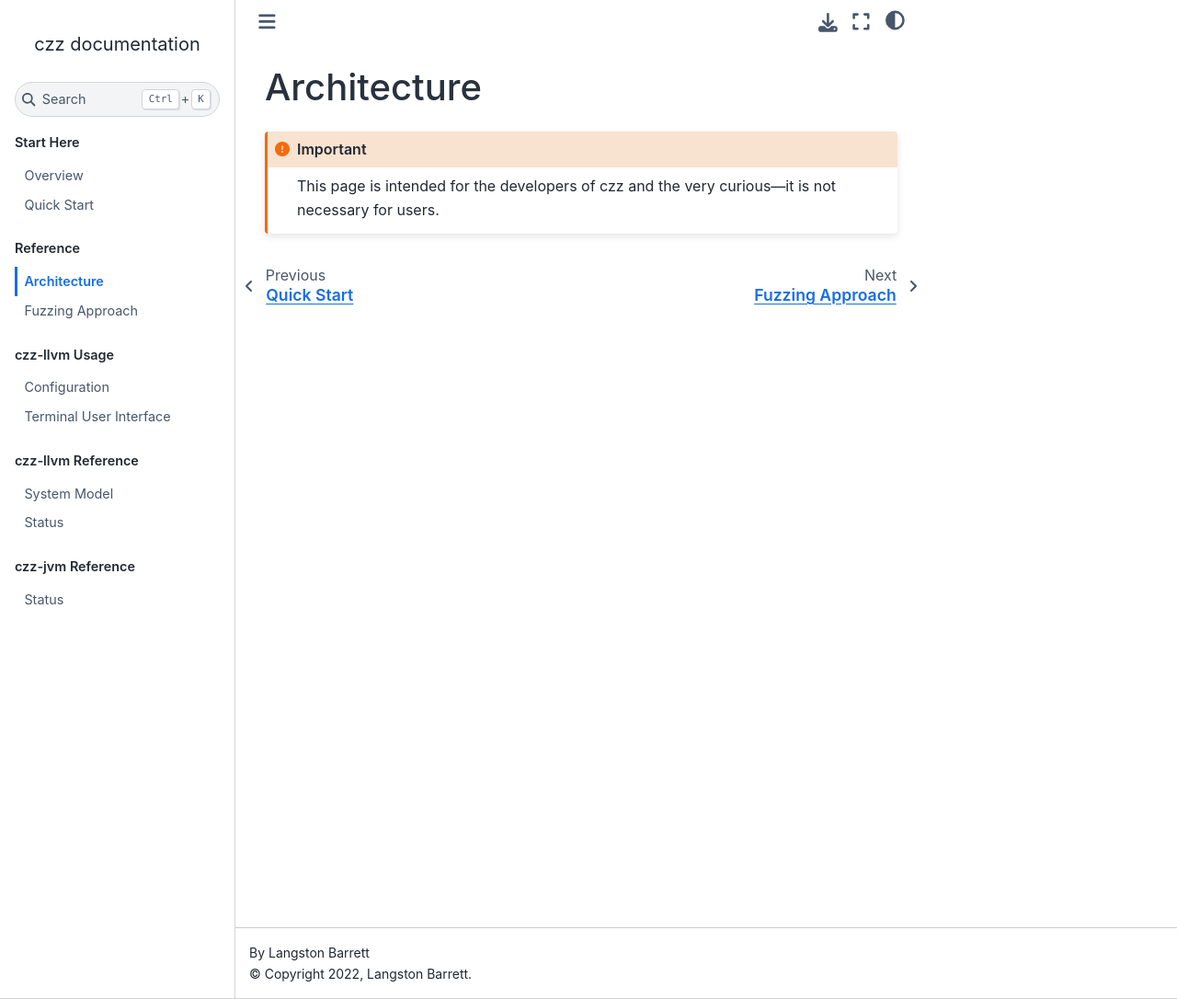
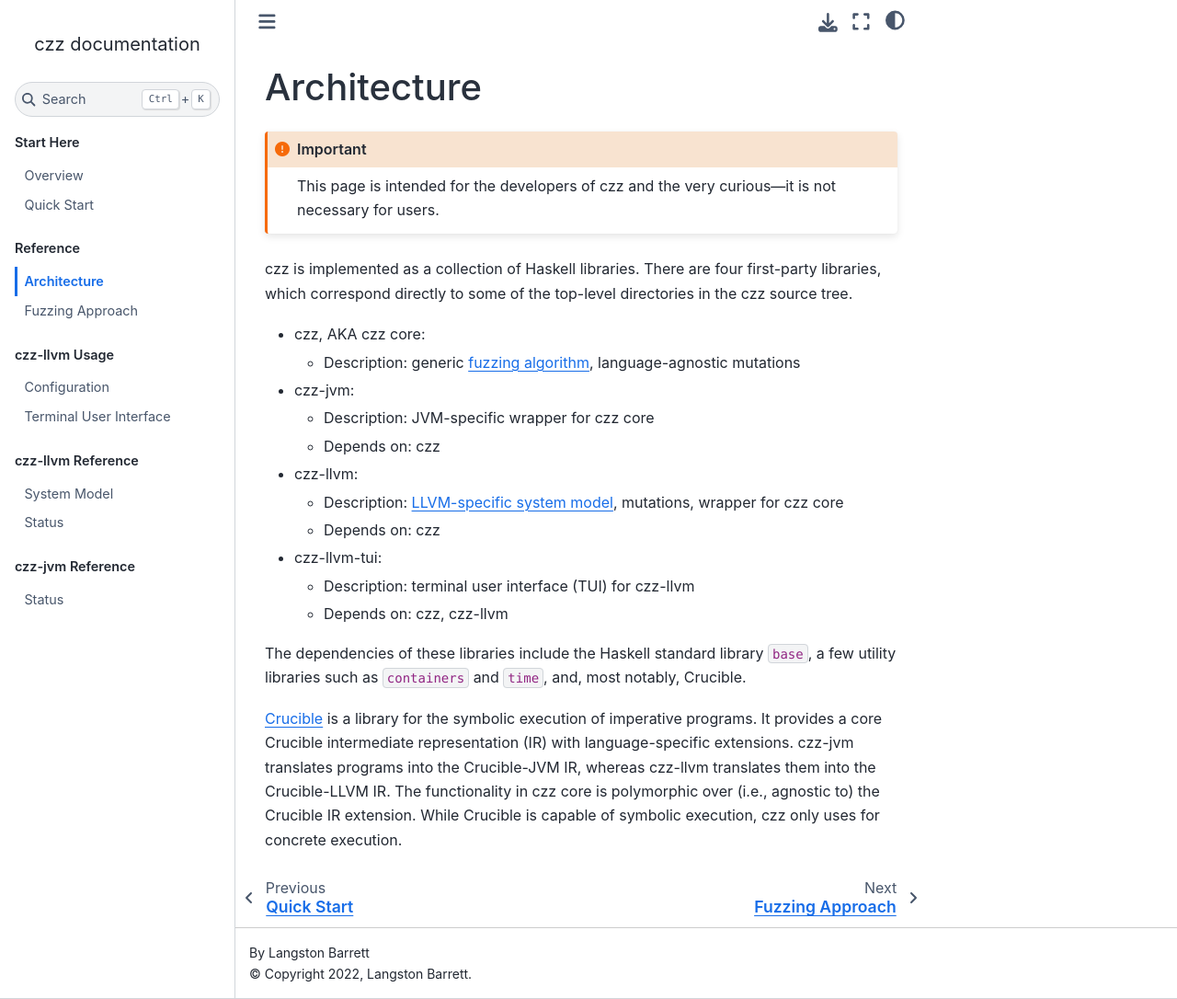
Before and after one commit to langston-barrett/czz, a Sphinx documentation site: the page built from doc/architecture.rst, in a window 1280 px wide and 1086 px high. Shown: the whole window at 92% size. Built offline with Sphinx 7.4.7 and the Sphinx Book theme 1.1.4, drawn with Linux system fonts in a browser that asks for light colours.

Commit message:
doc: TUI, CLI, architecture

```diff
--- a/doc/architecture.rst
+++ b/doc/architecture.rst
@@ -6,4 +6,39 @@ Architecture
    This page is intended for the developers of czz and the very curious---it is
    not necessary for users.
 
-.. TODO(lb): Crucible, library split
+czz is implemented as a collection of Haskell libraries. There are four
+first-party libraries, which correspond directly to some of the top-level
+directories in the czz source tree.
+
+- czz, AKA czz core:
+
+  * Description: generic :doc:`fuzzing algorithm <fuzzing>`, language-agnostic
+    mutations
+
+- czz-jvm:
+
+  * Description: JVM-specific wrapper for czz core
+  * Depends on: czz
+
+- czz-llvm:
+
+  * Description: :doc:`LLVM-specific system model <llvm/model>`, mutations,
+    wrapper for czz core
+  * Depends on: czz
+
+- czz-llvm-tui:
+
+  * Description: terminal user interface (TUI) for czz-llvm
+  * Depends on: czz, czz-llvm
+
+The dependencies of these libraries include the Haskell standard library
+``base``, a few utility libraries such as ``containers`` and ``time``, and, most
+notably, Crucible.
+
+`Crucible <https://github.com/GaloisInc/crucible>`_ is a library for the
+symbolic execution of imperative programs. It provides a core Crucible
+intermediate representation (IR) with language-specific extensions. czz-jvm
+translates programs into the Crucible-JVM IR, whereas czz-llvm translates them
+into the Crucible-LLVM IR. The functionality in czz core is polymorphic over
+(i.e., agnostic to) the Crucible IR extension. While Crucible is capable of
+symbolic execution, czz only uses for concrete execution.
--- a/doc/quickstart.rst
+++ b/doc/quickstart.rst
@@ -80,7 +80,7 @@ Then you can run the TUI (Terminal User Interface) like so:
 
 Press ESC to exit the TUI.
 
-See :doc:`llvm/conf` for information on configuring czz-llvm.
+See :doc:`llvm/config` for information on configuring czz-llvm.
 
 .. _LLVM: https://llvm.org/
 .. _ghcup: https://www.haskell.org/ghcup/
--- a/doc/requirements.txt
+++ b/doc/requirements.txt
@@ -1,2 +1,2 @@
-sphinx>=4
+sphinx>=4,<4.5
 sphinx-book-theme~=0.3.3
```
Also changed, not shown: doc/llvm/tui.rst (+39 -1 lines), 6 other files.
